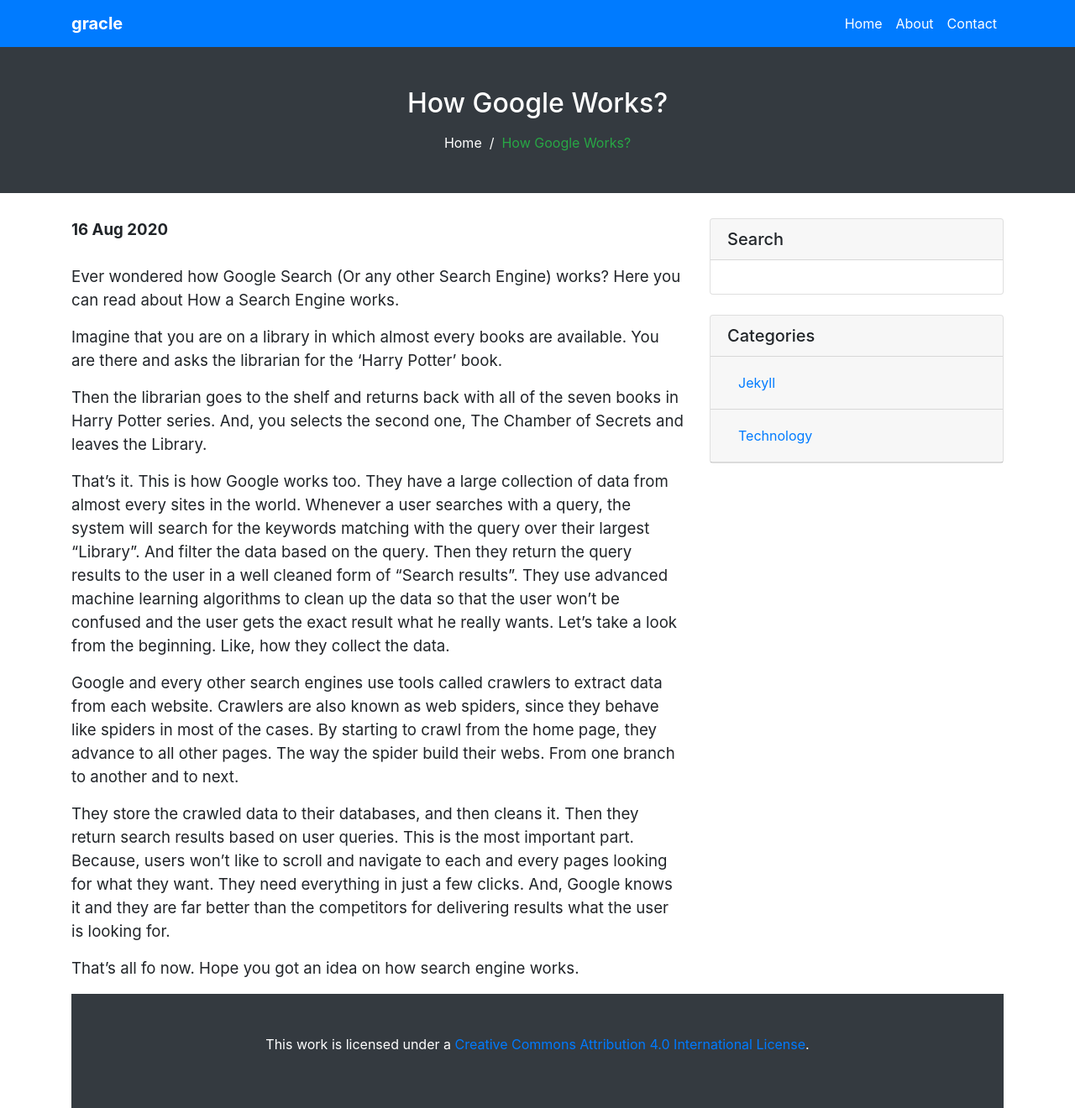
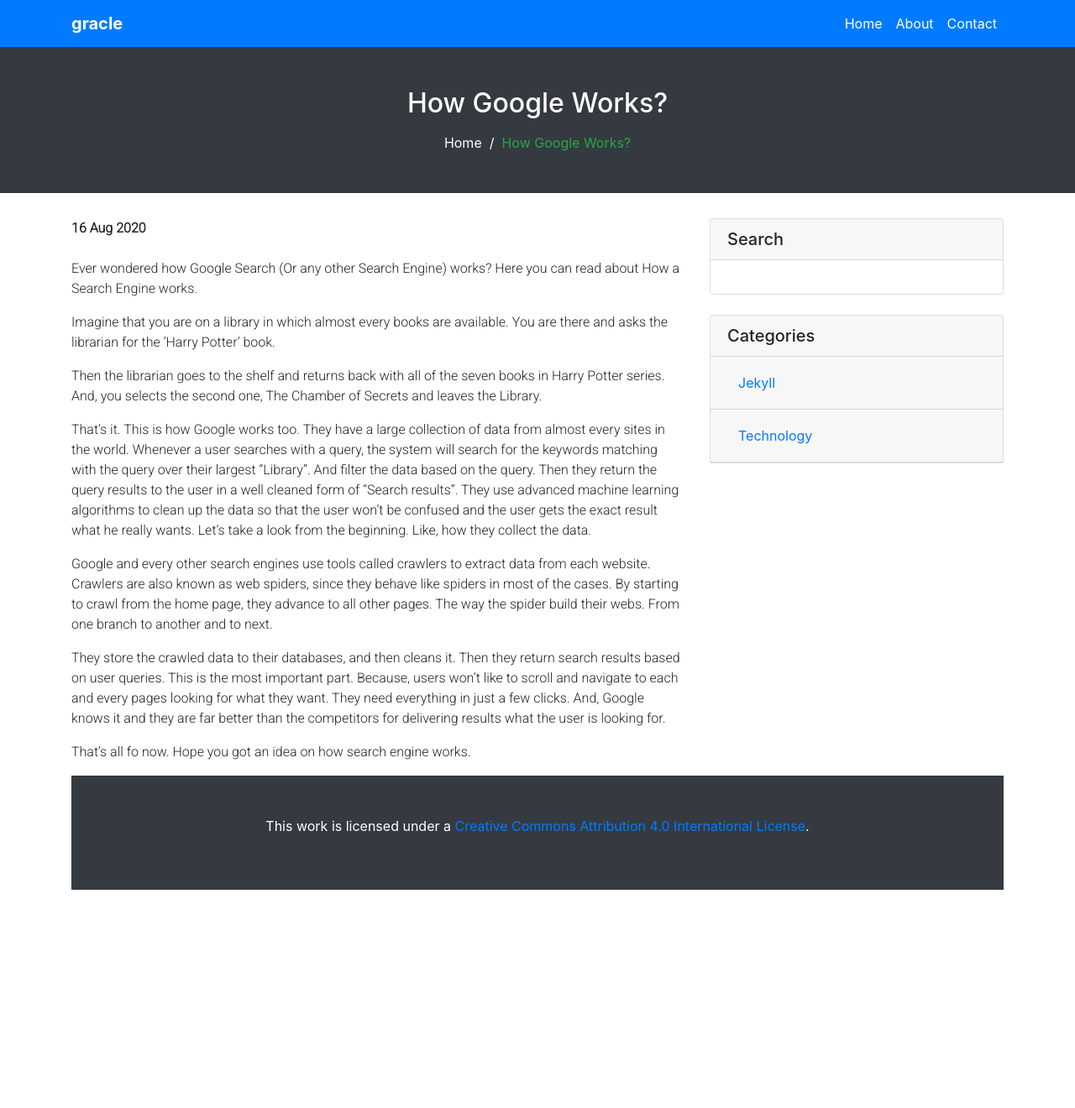
Before and after one commit to gracle/gracle.github.io, a Jekyll site: the page built from _posts/2020-08-16-how-google-works?.md, in a window 1280 px wide and 1320 px high. Shown: the whole window at 84% size. Built offline with Jekyll 4.4.1, drawn with Linux system fonts in a browser that asks for light colours; nearby versions of some CDN libraries; comment, search, counter and statistics services are not loaded.

Commit message:
Update post.html

```diff
--- a/_layouts/post.html
+++ b/_layouts/post.html
@@ -1,7 +1,7 @@
 ---
 layout: default
 ---
-<article id="post-page" style="font family:roboto-thin; font-size:14pt;line-height:1.5;">
+<article id="post-page" style="font-family: 'Roboto', sans-serif;">
 	<time datetime="{{ page.date | date_to_xmlschema }}" class="by-line"><b>{{ page.date | date_to_string }}</b></time>
 		<br/><br>
 	<div>
```
